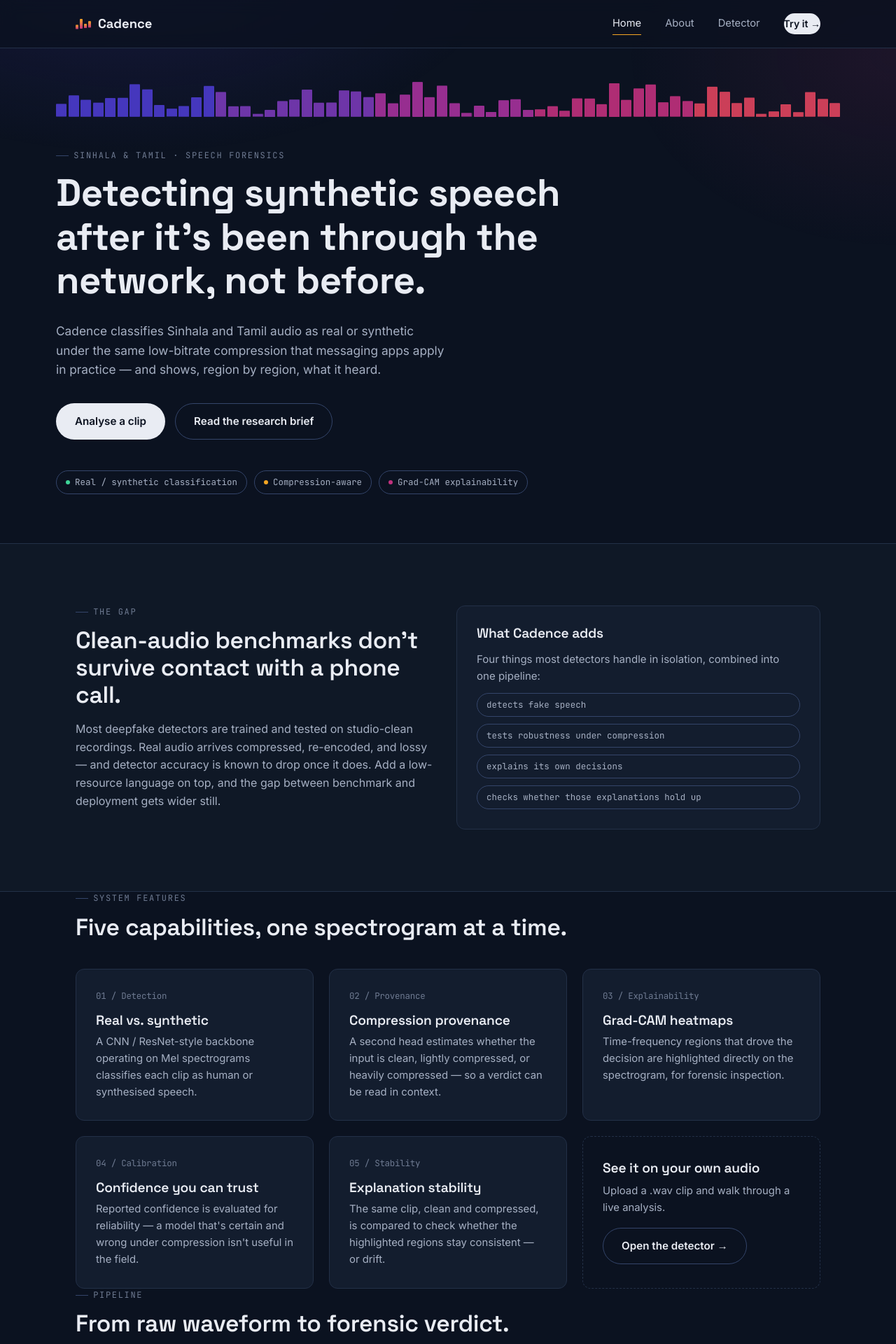
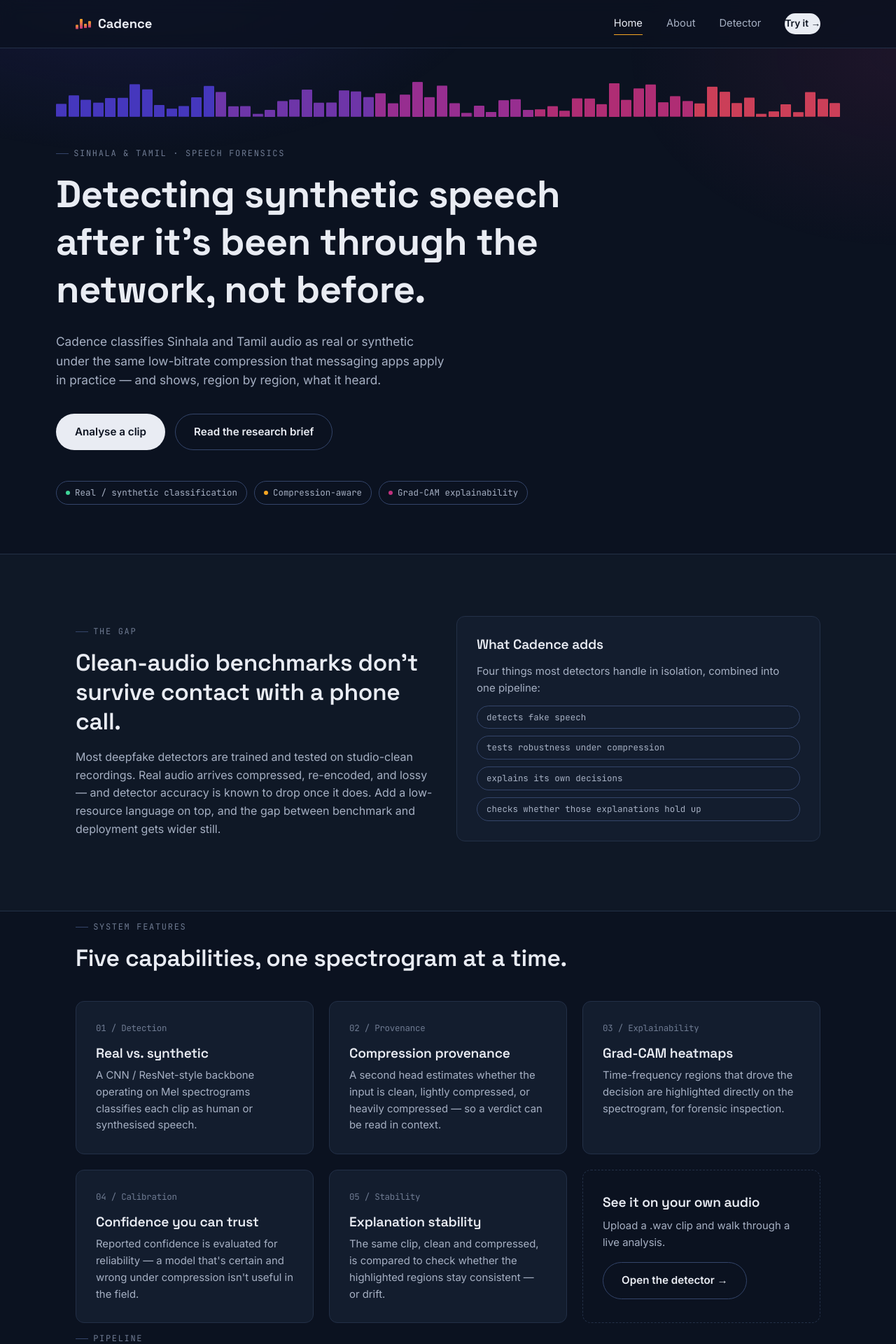
Before and after one commit to RashEdirisinghe/Deepfake-Audio-Detector, a Flask app: page / in a window 1280 px wide. Shown: the top 1920 px of the page at 70% size. Run offline with Flask 3, Linux system fonts and the light colour scheme; some libraries are stand-ins or nearby versions.

Commit message:
Polish UI styling: resolve CSS linter custom properties, fix nav-cta flex-shrink clipping, and adjust eyebrow spacing

```diff
--- a/static/style.css
+++ b/static/style.css
@@ -79,7 +79,7 @@ a { color: inherit; text-decoration: none; }
 h1, h2, h3, h4 {
   font-family: var(--font-display);
   font-weight: 600;
-  line-height: 1.15;
+  line-height: 1.25; /* Increased from 1.15 to prevent text overlapping */
   margin: 0 0 0.5em;
   letter-spacing: -0.01em;
 }
@@ -104,7 +104,9 @@ p { margin: 0 0 1em; color: var(--ink-dim); }
   display: flex;
   align-items: center;
   gap: 0.6em;
-  margin-bottom: 1em;
+  margin-top: 1rem;         /* Adds breathing room from section tops/borders */
+  margin-bottom: 1.5em;
+  line-height: 1;
 }
 
 .eyebrow::before {
@@ -198,12 +200,17 @@ section { padding: 88px 0; }
 }
 
 .nav-cta {
+  display: inline-flex;
+  align-items: center;
+  justify-content: center;
+  white-space: nowrap;
+  flex-shrink: 0;           /* Prevents the navbar from crushing the button */
   background: var(--ink);
   color: var(--bg) !important;
-  padding: 9px 18px;
+  padding: 8px 16px;        /* Optimized padding */
   border-radius: 999px;
   font-weight: 600;
-  font-size: 0.88rem !important;
+  font-size: 0.85rem !important;
   border-bottom: none !important;
 }
 .nav-cta:hover { background: #fff; }
```
Also changed, not shown: other parts of static/style.css (+35 -0 lines).
